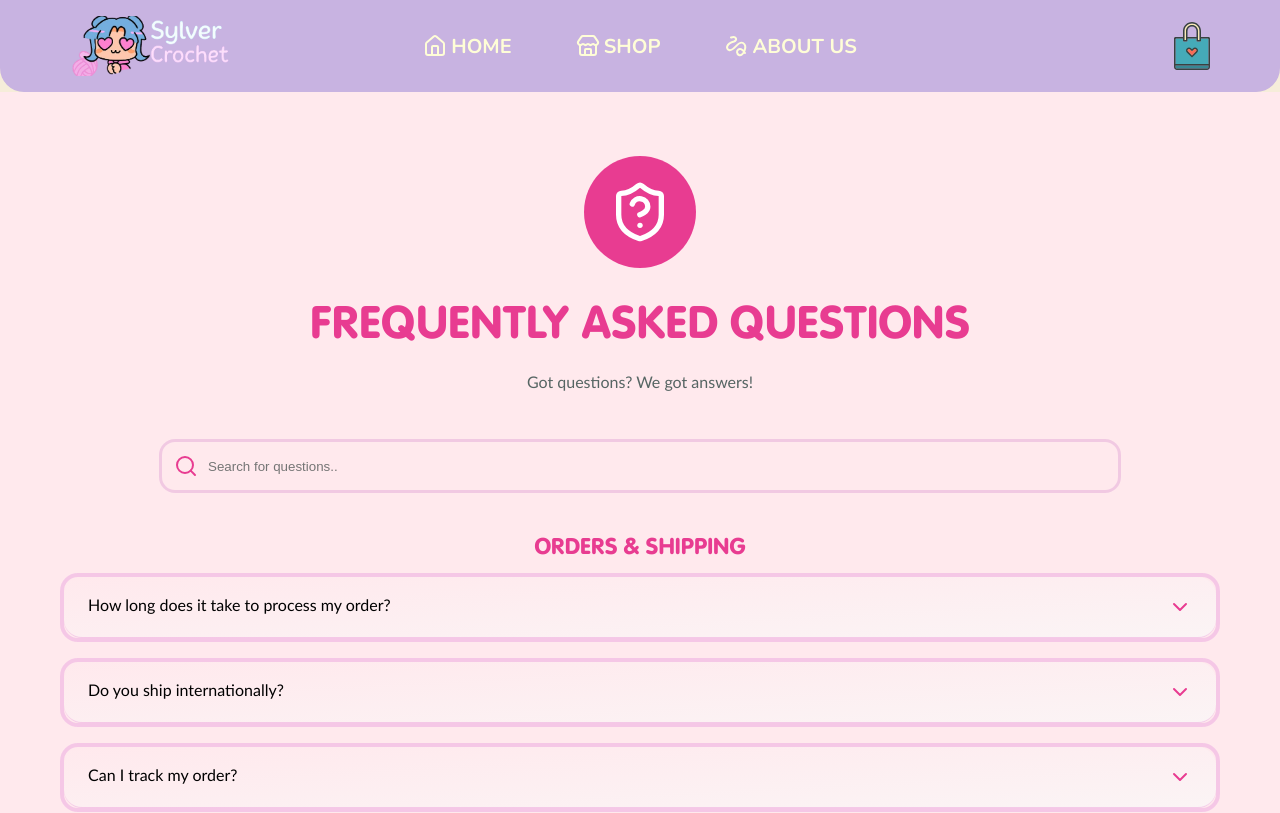
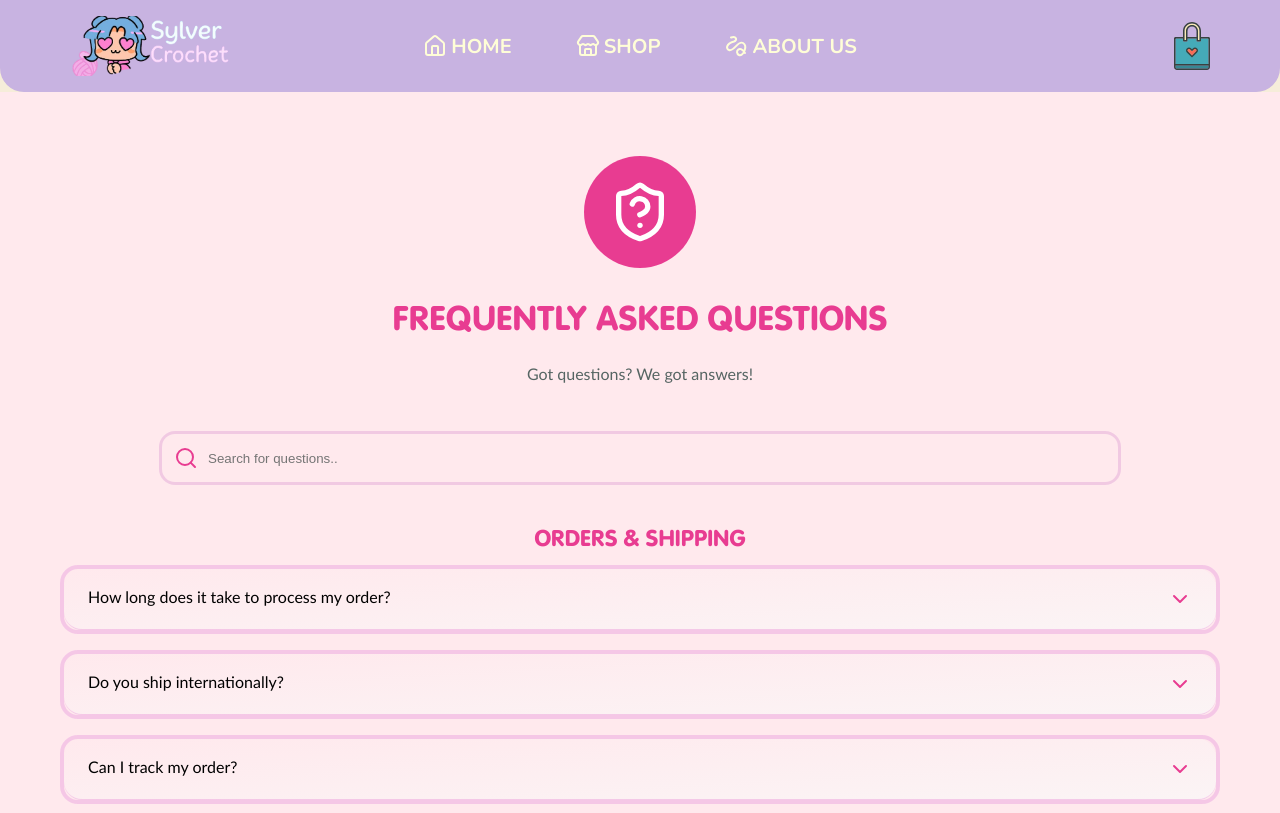
Before and after one commit to fifthmarauder/sylvercrochet, a Next.js app: page /faqs in a window 1280 px wide. Shown: the top 813 px of the page. Built offline with nearby package versions, Linux system fonts and the light colour scheme.

Commit message:
fixed heading mismatch

```diff
--- a/src/app/faqs/faq.module.css
+++ b/src/app/faqs/faq.module.css
@@ -119,6 +119,10 @@
   .main {
     padding: 64px 12px;
   }
+  .bigHeading {
+    font-size: 36px;
+    line-height: 48px;
+  }
   .heading {
     text-align: center;
   }
--- a/src/app/faqs/page.tsx
+++ b/src/app/faqs/page.tsx
@@ -147,7 +147,10 @@ const FAQs = () => {
     <div className={styles.main}>
       <div className={styles.container}>
         <ShieldQuestionMark className={styles.icon} size={64} />
-        <div className="heading" style={{ color: "var(--color-darkPink)" }}>
+        <div
+          className={`heading ${styles.bigHeading}`}
+          style={{ color: "var(--color-darkPink)" }}
+        >
           FREQUENTLY ASKED QUESTIONS
         </div>
         <div className={styles.para}>Got questions? We got answers!</div>
```
